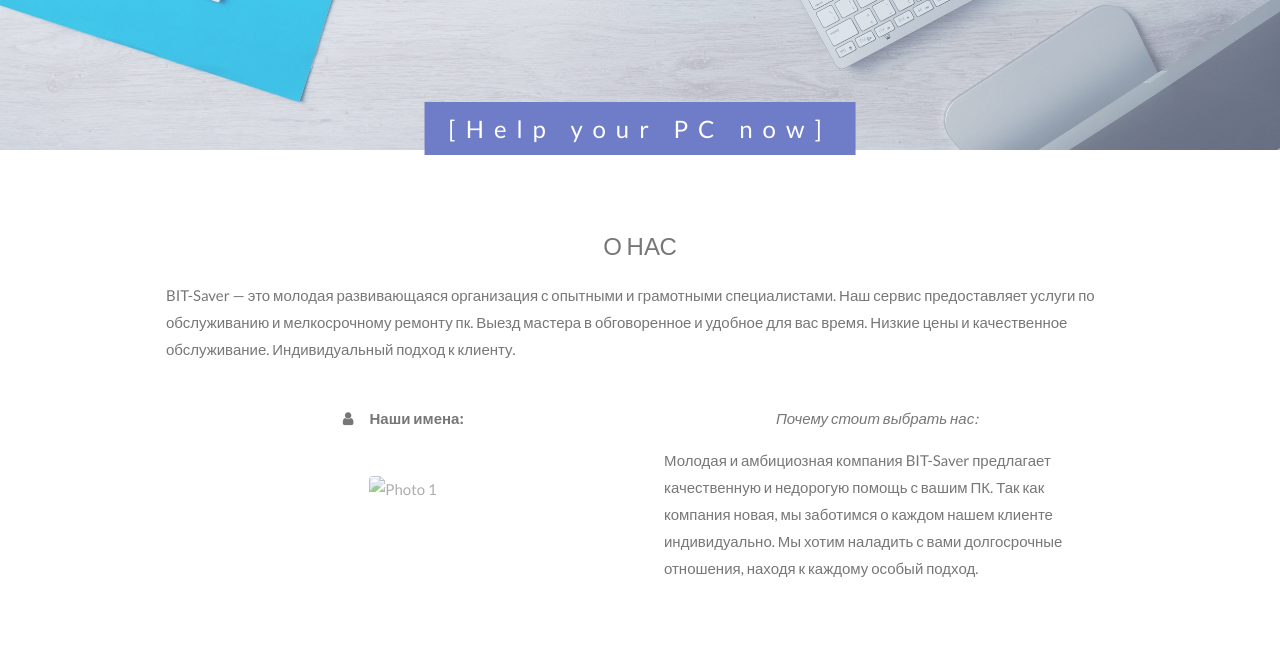
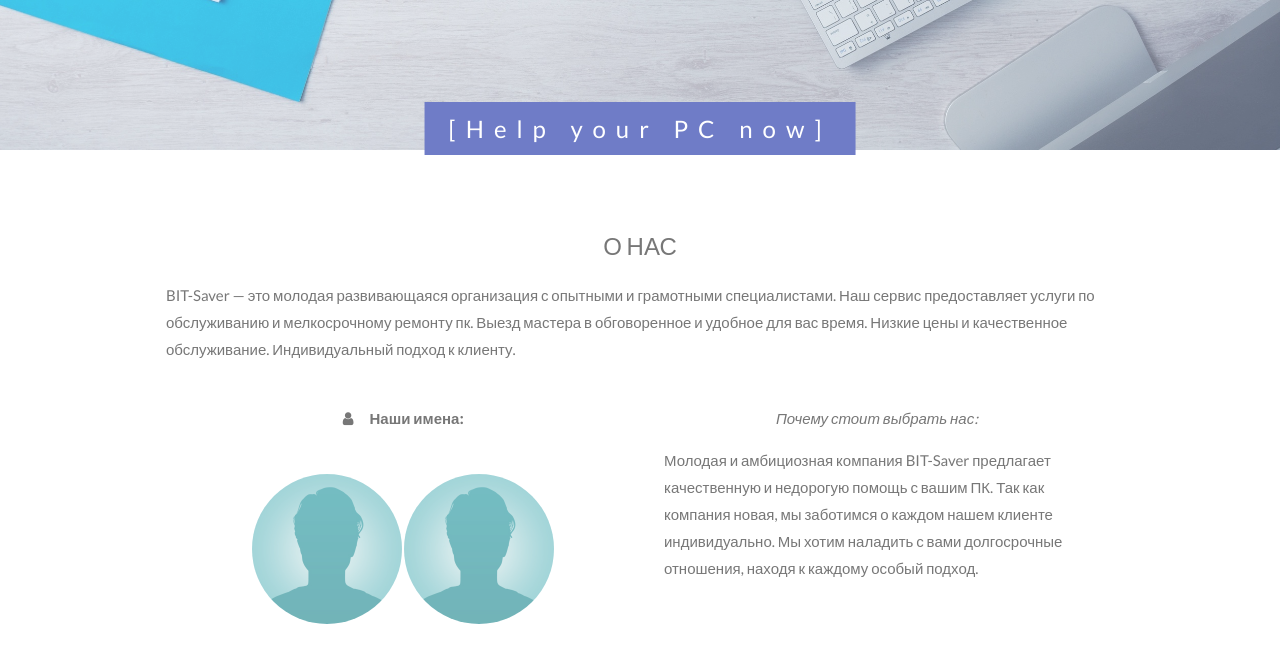
Before and after one commit to Toshin0/bitS, a plain HTML site: page index.html in a window 1280 px wide. Shown: the part 650-1312 px from the top of the page. Drawn offline with Linux system fonts and the light colour scheme.

Commit message:
photoholder

```diff
--- a/index.html
+++ b/index.html
@@ -38,7 +38,7 @@
 
 	/* Third image (Contact) */
 	.bgimg-3 {
-	    background-image: url("/images/image5.jpg");
+	    background-image: url("images/image5.jpg");
 	    min-height: 400px;
 	}
 
@@ -99,7 +99,8 @@
   <div class="w3-row">
     <div class="w3-col m6 w3-center w3-padding-large">
       <p><b><i class="fa fa-user w3-margin-right"></i>Наши имена:</b></p><br>
-      <img src="/images/avatar_hat.jpg" class="w3-round w3-image w3-opacity w3-hover-opacity-off" alt="Photo 1" width="500" height="333">
+      <img src="images/avatar-holder.jpg" class="w3-circle w3-image w3-opacity w3-hover-opacity-off" alt="Photo 1" width="150" height="150">
+      <img src="images/avatar-holder.jpg" class="w3-circle w3-image w3-opacity w3-hover-opacity-off" alt="Photo 2" width="150" height="150">
     </div>
 
     <!-- Hide this text on small devices -->
```
Also changed, not shown: images/avatar-holder.jpg (added).
